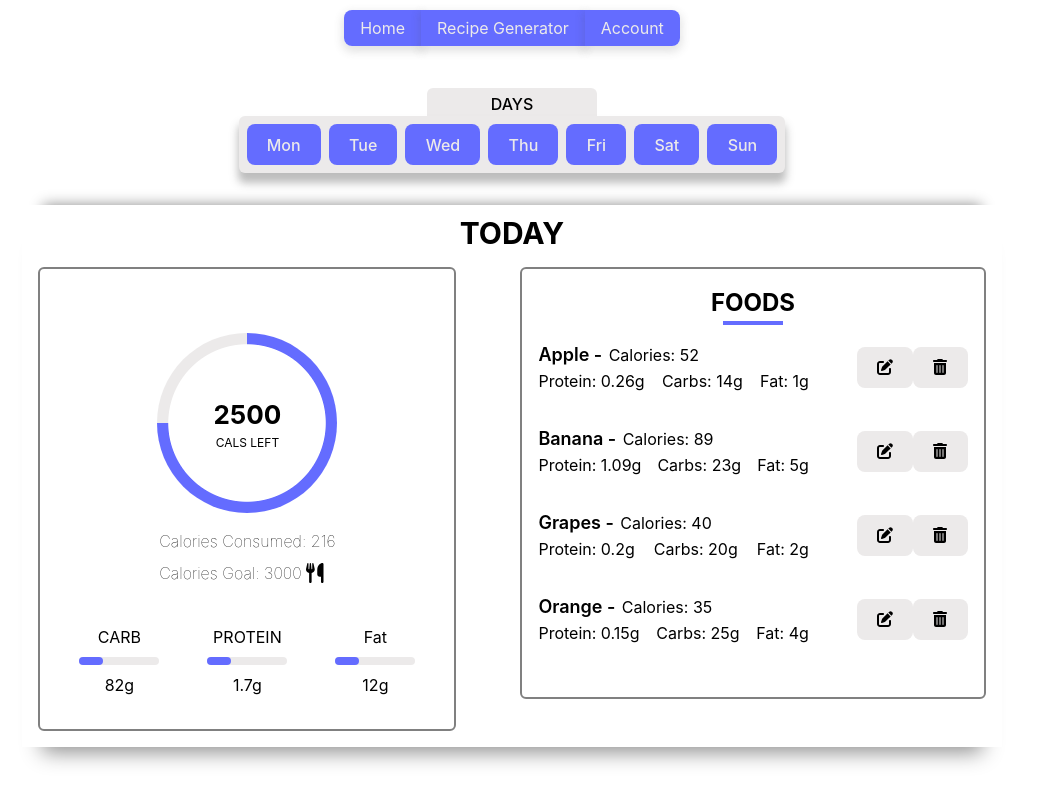
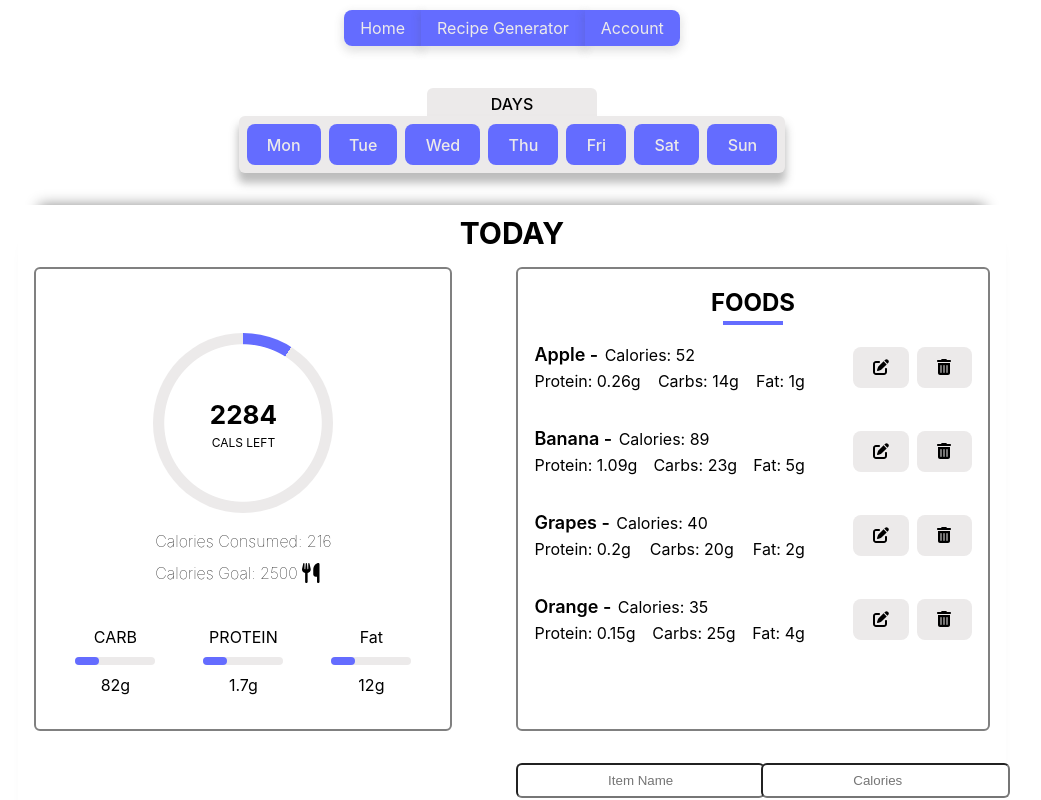
Before and after one commit to xPapashi/cardio-app, a React (Vite) app: page / in a window 1280 px wide. Shown: the top 800 px of the page, without its empty margins (128-1169 px from the left). Built offline with nearby package versions, Linux system fonts and the light colour scheme.

Commit message:
Fix progress bar - Progress bar adjust to the correct calories.

```diff
--- a/src/NutritionMeter.css
+++ b/src/NutritionMeter.css
@@ -1,3 +1,7 @@
+:root {
+  --progress-value: 50;
+}
+
 .wrapper {
   background-color: white;
   /* min-height: 100vh; */
@@ -43,16 +47,6 @@
   border: 2px solid gray;
   padding: 4rem 2rem 2rem 2rem;
   border-radius: 6px;
-}
-
-@property --progress-value {
-  syntax: "<integer>";
-  initial-value: 0;
-  inherits: false;
-}
-
-@keyframes progress {
-  to {--progress-value: 75;}
 }
 
 .calorie-goal {
@@ -132,7 +126,8 @@
   margin-bottom: 2rem;
   border: 2px solid gray;
   border-radius: 6px;
-  height: 100%;
+  height: 460px;
+  overflow: auto;
 }
 
 .foods-title {
@@ -215,6 +210,7 @@
 .meal-edit-buttons {
   display: flex;
   align-items: center;
+  gap: 0.5rem;
 }
 
 .meal-edit-btn {
--- a/src/NutritionMeter.jsx
+++ b/src/NutritionMeter.jsx
@@ -63,6 +63,7 @@ const NutritionMeter = () => {
   const [totalCalories, setTotalCalories] = useState(0);
   const [showWarning, setShowWarning] = useState(false);
   const [inputError, setInputError] = useState(false);
+  const [calorieGoal, setCalorieGoal] = useState(2500);
 
   useEffect(() => {
     const calculateTotalCalories = nutritionItems.reduce(
@@ -72,12 +73,29 @@ const NutritionMeter = () => {
 
     setTotalCalories(calculateTotalCalories);
 
-    if (calculateTotalCalories > 1000) {
+    if (calculateTotalCalories > calorieGoal) {
       setShowWarning(true);
     } else {
       setShowWarning(false);
     }
-  }, [nutritionItems]);
+
+    caloriesProgress();
+
+  }, [nutritionItems, totalCalories]);
+
+  const caloriesLeft = () => {
+    const remainingCalories = calorieGoal - totalCalories;
+
+    return remainingCalories >= 0 ? remainingCalories : 0;
+  };
+
+  const caloriesProgress = () => {
+    let totalCaloriesPercentage = ((totalCalories / calorieGoal) * 100).toFixed(0);
+
+    const root = document.documentElement;
+    root.style.setProperty("--progress-value", totalCaloriesPercentage);
+  };
+
 
   const addNutritionItem = () => {
     if (
@@ -95,6 +113,8 @@ const NutritionMeter = () => {
         carbs: "",
         fat: "",
       });
+
+
       setInputError(false);
     } else {
       setInputError(true);
@@ -103,6 +123,7 @@ const NutritionMeter = () => {
 
   const removeAllItems = () => {
     setNutritionItems([]);
+
   };
 
   const editItemFunction = (item) => {
@@ -129,6 +150,7 @@ const NutritionMeter = () => {
       });
       setEditItem(null);
       setInputError(false);
+
     } else {
       setInputError(true);
     }
@@ -175,7 +197,7 @@ const NutritionMeter = () => {
         {showWarning && (
           <div className="warning">
             <FontAwesomeIcon icon={faTimes} className="icon-warning" />
-            Total calories exceed recommended limit (1000 calories)!
+            Total calories exceed recommended limit ({calorieGoal} calories)!
           </div>
         )}
         <div className="sides">
@@ -183,14 +205,14 @@ const NutritionMeter = () => {
             <div className="nutrients-total">
               <div className="calorie-goal">
                 <div className="progress-text">
-                  <span className="bold-text">2500</span>
+                  <span className="bold-text">{caloriesLeft()}</span>
                   <span className="regular-text">CALS LEFT</span>
                 </div>
               </div>
               <div className="calorie-summary">
                 <p>Calories Consumed: {totalCalories}</p>
                 <p>
-                  Calories Goal: 3000{" "}
+                  Calories Goal: {calorieGoal}{" "}
                   <span id="nutrition-icon">
                     <FontAwesomeIcon icon={faUtensils} size="lg" />
                   </span>
@@ -263,7 +285,7 @@ const NutritionMeter = () => {
                 </div>
               ))}
             </div>
-            {/* <div className="form-container">
+            <div className="form-container">
               <div className="form-inputs">
                 <div>
                   <input
@@ -331,7 +353,7 @@ const NutritionMeter = () => {
                   Clear All
                 </button>
               </div>
-            </div> */}
+            </div>
           </div>
         </div>
       </div>
```
